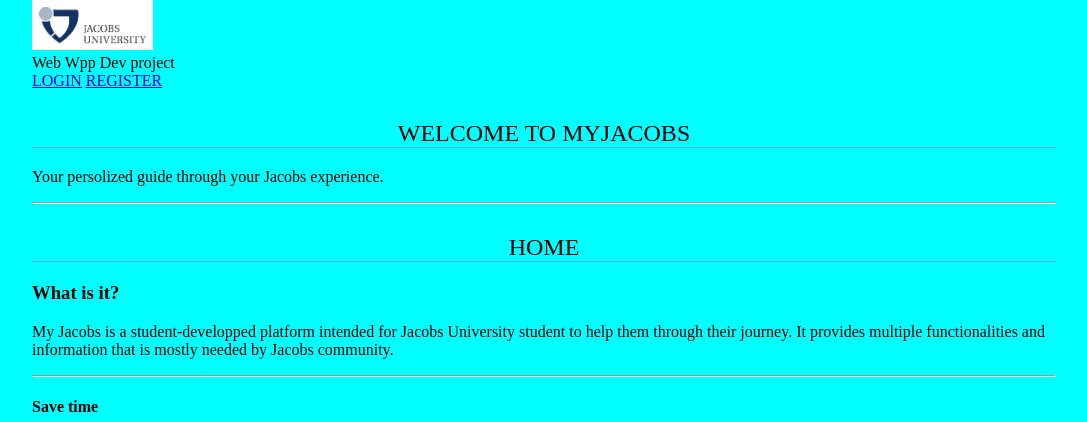
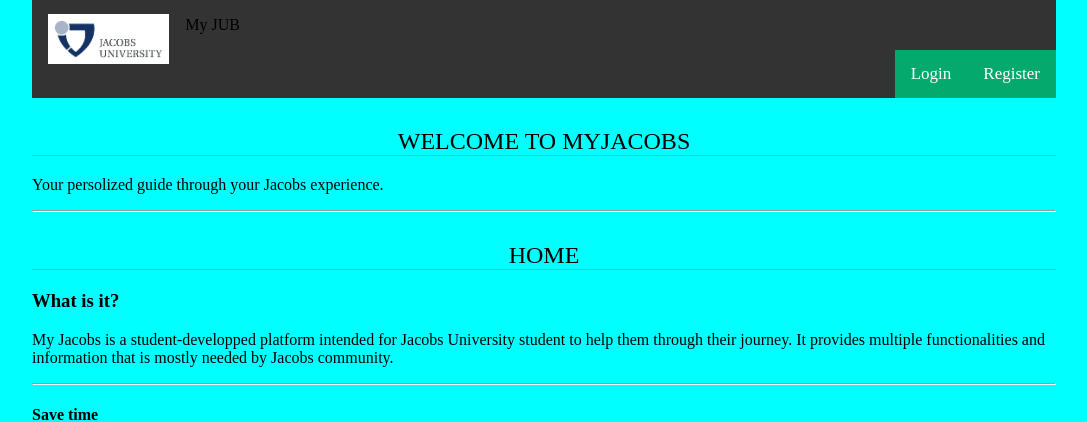
Before and after one commit to Mahdi-Ouchrahou/Mahdi-Ouchrahou.github.io, a PHP site: page / in a window 1280 px wide. Shown: the top 422 px of the page, without its empty margins (96-1183 px from the left). Run offline with PHP 8.4, Linux system fonts and the light colour scheme.

Commit message:
second test

```diff
--- a/index.html
+++ b/index.html
@@ -12,18 +12,25 @@
 
             <!-- Header Section -->
         <header>
-            <img src="assets/img/logo.jpg" alt="logo" height="50px" width=”50px” >
-            <div class="head2">Web Wpp Dev project</div>
+            <div class="topnav">
+                <a id="logo" href="index.html"><img src="assets/img/logo.jpg" alt="logo" height="50px" width=”50px” ></a>
+                <p>My JUB</p>
+                <a href="register.html" class="split">Register</a>
+                <a href="login.html" class="split">Login</a>
+              </div>
+
         </header>
 
         <!-- Menu Navigation Bar -->
+
+          <!--
         <nav class="menu">
             <div>
                 <a href="login.html">LOGIN</a>
                 <a href="register.html">REGISTER</a>
             </div>
         </nav>
-
+        -->
         <!-- Body section -->
         <main class = "body_sec">
             <section id="Content">
@@ -88,10 +95,11 @@
         <hr>
         <!-- Footer Section -->
         <footer>
-            <p><img src="assets/icons/twitter.svg" alt="twitter"></p>
-            <p><img src="assets/icons/facebook.svg" alt="facebook"></p>
-            <p><img src="assets/icons/instagram.svg" alt="instagram"></p>
-
+            <p>
+                <img src="assets/icons/twitter.svg" alt="twitter">
+                <img src="assets/icons/facebook.svg" alt="facebook">
+                <img src="assets/icons/instagram.svg" alt="instagram">
+            </p>
         </footer>
 
     </body>
--- a/style.css
+++ b/style.css
@@ -57,3 +57,39 @@ footer img {
     text-align: justify;
     float: left;
 }
+
+
+
+/* Create a top navigation bar with a black background color  */
+.topnav {
+    background-color: #333;
+    overflow: hidden;
+  }
+
+  #logo {
+    float: left;
+    padding: 14px 16px;
+  }
+
+  /* Style the links inside the navigation bar */
+  .topnav a {
+    float: left;
+    color: #f2f2f2;
+    text-align: center;
+    padding: 14px 16px;
+    text-decoration: none;
+    font-size: 17px;
+  }
+
+  /* Change the color of links on hover */
+  .topnav a:hover {
+    background-color: #ddd;
+    color: black;
+  }
+
+  /* Create a right-aligned (split) link inside the navigation bar */
+  .topnav a.split {
+    float: right;
+    background-color: #04AA6D;
+    color: white;
+  }
```
